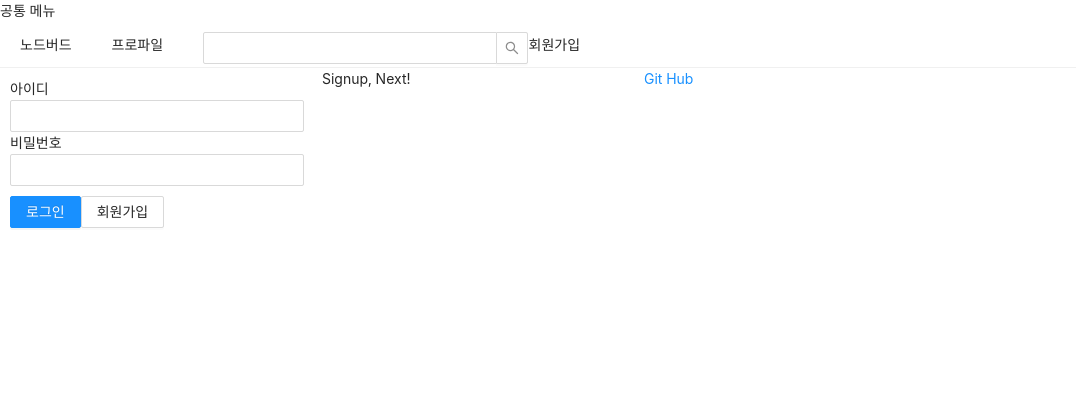
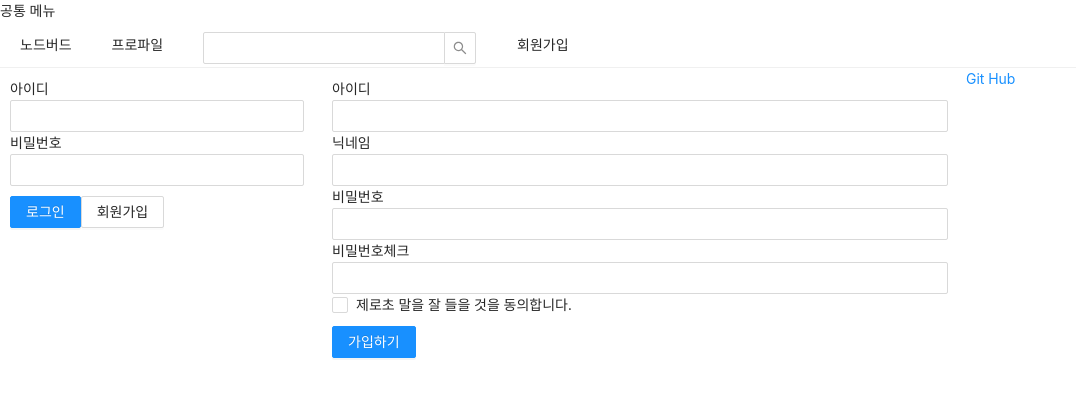
Before and after one commit to minsun21/nodebird-sns, a Next.js app in the folder front/: page /signup in a window 1280 px wide. Shown: the top 396 px of the page, without its empty margins (0-1076 px from the left). Built offline with nearby package versions, Linux system fonts and the light colour scheme.

Commit message:
2day complete

```diff
--- a/front/components/AppLayout.js
+++ b/front/components/AppLayout.js
@@ -12,18 +12,20 @@ const AppLayout = ({ children }) => {
   return (
     <div>
       <Menu mode="horizontal">
-        <Menu.Item>
+        <Menu.Item key="1">
           <Link href="/">
             <a>노드버드</a>
           </Link>
         </Menu.Item>
-        <Menu.Item>
+        <Menu.Item key="2">
           <Link href="/profile">
             <a>프로파일</a>
           </Link>
         </Menu.Item>
-        <Menu.Item>
+        <Menu.Item key="3">
           <Input.Search style={style} />
+        </Menu.Item>
+        <Menu.Item key="4">
           <Link href="/signup">
             <a>회원가입</a>
           </Link>
@@ -37,7 +39,7 @@ const AppLayout = ({ children }) => {
             <LoginForm setIsLoggedIn={setIsLoggedIn} />
           )}
         </Col>
-        <Col xs={24} md={6}>
+        <Col xs={24} md={12}>
           {children}
         </Col>
         <Col xs={24} md={6}>
--- a/front/components/LoginForm.js
+++ b/front/components/LoginForm.js
@@ -1,8 +1,9 @@
-import React, { useCallback, useState } from 'react';
+import React, { useCallback } from 'react';
 import PropTypes from 'prop-types';
 import { Form, Input, Button } from 'antd';
 import Link from 'next/link';
 import styled from 'styled-components';
+import useInput from '../hooks/useInput';
 
 const ButtonWrapper = styled.div`
   margin-top: 10px;
@@ -13,16 +14,8 @@ const FormWrapper = styled(Form)`
 `;
 
 const LoginForm = ({ setIsLoggedIn }) => {
-  const [id, setId] = useState('');
-  const [password, setPassword] = useState('');
-
-  const onChangeId = useCallback((e) => {
-    setId(e.target.value);
-  }, []);
-
-  const onChangePassword = useCallback((e) => {
-    setPassword(e.target.value);
-  }, []);
+  const [id, onChangeId] = useInput('');
+  const [password, onChangePassword] = useInput('');
 
   const onSubmitForm = useCallback(() => {
     console.log(id, password);
@@ -60,6 +53,6 @@ const LoginForm = ({ setIsLoggedIn }) => {
   );
 };
 LoginForm.propTypes = {
-  setIsLoggedIn: PropTypes.node.isRequired,
+  setIsLoggedIn: PropTypes.func.isRequired,
 };
 export default LoginForm;
--- a/front/components/UserProfile.js
+++ b/front/components/UserProfile.js
@@ -33,6 +33,6 @@ const UserProfile = ({ setIsLoggedIn }) => {
   );
 };
 UserProfile.propTypes = {
-  setIsLoggedIn: PropTypes.node.isRequired,
+  setIsLoggedIn: PropTypes.func.isRequired,
 };
 export default UserProfile;
--- /dev/null
+++ b/front/hooks/useInput.js
@@ -0,0 +1,11 @@
+import { useCallback, useState } from 'react';
+
+export default (initialValue = null) => {
+  const [value, setValue] = useState(initialValue);
+
+  const handler = useCallback((e) => {
+    setValue(e.target.value);
+  }, []);
+
+  return [value, handler];
+};
--- a/front/package.json
+++ b/front/package.json
@@ -12,6 +12,7 @@
   "dependencies": {
     "@ant-design/icons": "^4.7.0",
     "antd": "^4.21.7",
+    "babel-plugin-styled-components": "^2.0.7",
     "next": "^9.5.5",
     "prop-types": "^15.8.1",
     "react": "^16.14.0",
--- a/front/pages/signup.js
+++ b/front/pages/signup.js
@@ -1,17 +1,108 @@
-import React from 'react';
-import Head from 'next/head';
+import React, { useState, useCallback } from 'react';
+import { Form, Input, Checkbox, Button } from 'antd';
+import PropTypes from 'prop-types';
+
 import AppLayout from '../components/AppLayout';
+import useInput from '../hooks/useInput';
+
+const TextInput = ({ value }) => {
+  return <div>{value}</div>;
+};
+
+TextInput.propTypes = {
+  value: PropTypes.string,
+};
 
 const Signup = () => {
+  const [passwordCheck, setPasswordCheck] = useState('');
+  const [term, setTerm] = useState(false);
+  const [passwordError, setPasswordError] = useState(false);
+  const [termError, setTermError] = useState(false);
+
+  const [id, onChangeId] = useInput('');
+  const [nick, onChangeNick] = useInput('');
+  const [password, onChangePassword] = useInput('');
+
+  const onSubmit = useCallback(() => {
+    if (password !== passwordCheck) {
+      return setPasswordError(true);
+    }
+    if (!term) {
+      return setTermError(true);
+    }
+  }, [password, passwordCheck, term]);
+
+  const onChangePasswordCheck = useCallback(
+    (e) => {
+      setPasswordError(e.target.value !== password);
+      setPasswordCheck(e.target.value);
+    },
+    [password],
+  );
+
+  const onChangeTerm = useCallback((e) => {
+    setTermError(false);
+    setTerm(e.target.checked);
+  }, []);
+
   return (
-    <>
-      <Head>
-        <title>내 프로필 | NodeBird</title>
-      </Head>
-      <AppLayout>
-        <div>Signup, Next!</div>
-      </AppLayout>
-    </>
+    <AppLayout>
+      <Form onFinish={onSubmit} style={{ padding: 10 }}>
+        <div>
+          <label htmlFor="user-id">아이디</label>
+          <br />
+          <Input name="user-id" value={id} required onChange={onChangeId} />
+        </div>
+        <div>
+          <label htmlFor="user-nick">닉네임</label>
+          <br />
+          <Input
+            name="user-nick"
+            value={nick}
+            required
+            onChange={onChangeNick}
+          />
+        </div>
+        <div>
+          <label htmlFor="user-password">비밀번호</label>
+          <br />
+          <Input
+            name="user-password"
+            type="password"
+            value={password}
+            required
+            onChange={onChangePassword}
+          />
+        </div>
+        <div>
+          <label htmlFor="user-password-check">비밀번호체크</label>
+          <br />
+          <Input
+            name="user-password-check"
+            type="password"
+            value={passwordCheck}
+            required
+            onChange={onChangePasswordCheck}
+          />
+          {passwordError && (
+            <div style={{ color: 'red' }}>비밀번호가 일치하지 않습니다.</div>
+          )}
+        </div>
+        <div>
+          <Checkbox name="user-term" checked={term} onChange={onChangeTerm}>
+            제로초 말을 잘 들을 것을 동의합니다.
+          </Checkbox>
+          {termError && (
+            <div style={{ color: 'red' }}>약관에 동의하셔야 합니다.</div>
+          )}
+        </div>
+        <div style={{ marginTop: 10 }}>
+          <Button type="primary" htmlType="submit">
+            가입하기
+          </Button>
+        </div>
+      </Form>
+    </AppLayout>
   );
 };
 
```
Also changed, not shown: front/components/FollowList.js (added, +36 -0 lines), front/components/NicknameEditForm.js (added, +17 -0 lines), front/pages/profile.js (+15 -1 lines), front/.babelrc (added), 1 other file (tests, documents, lock files or other folders).
